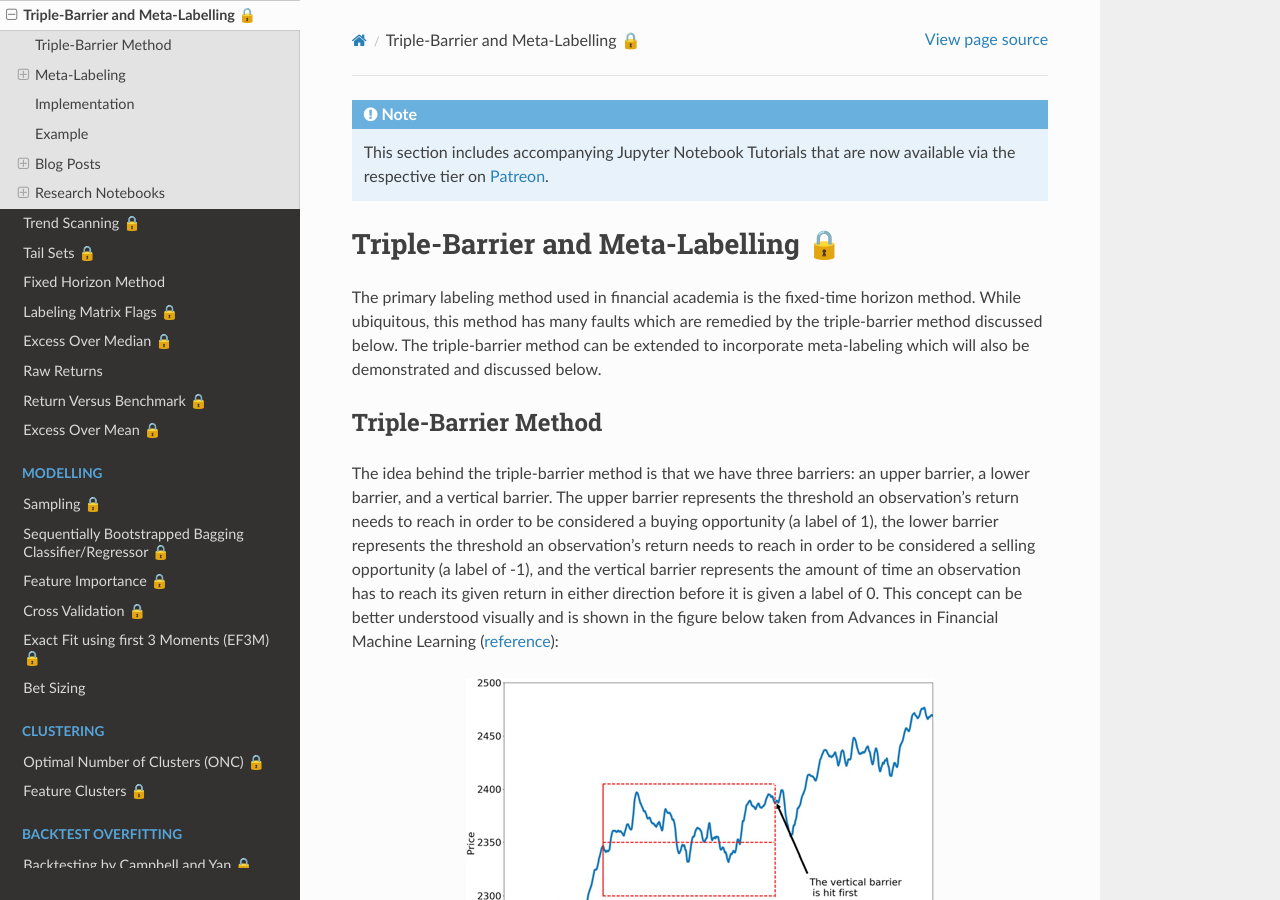
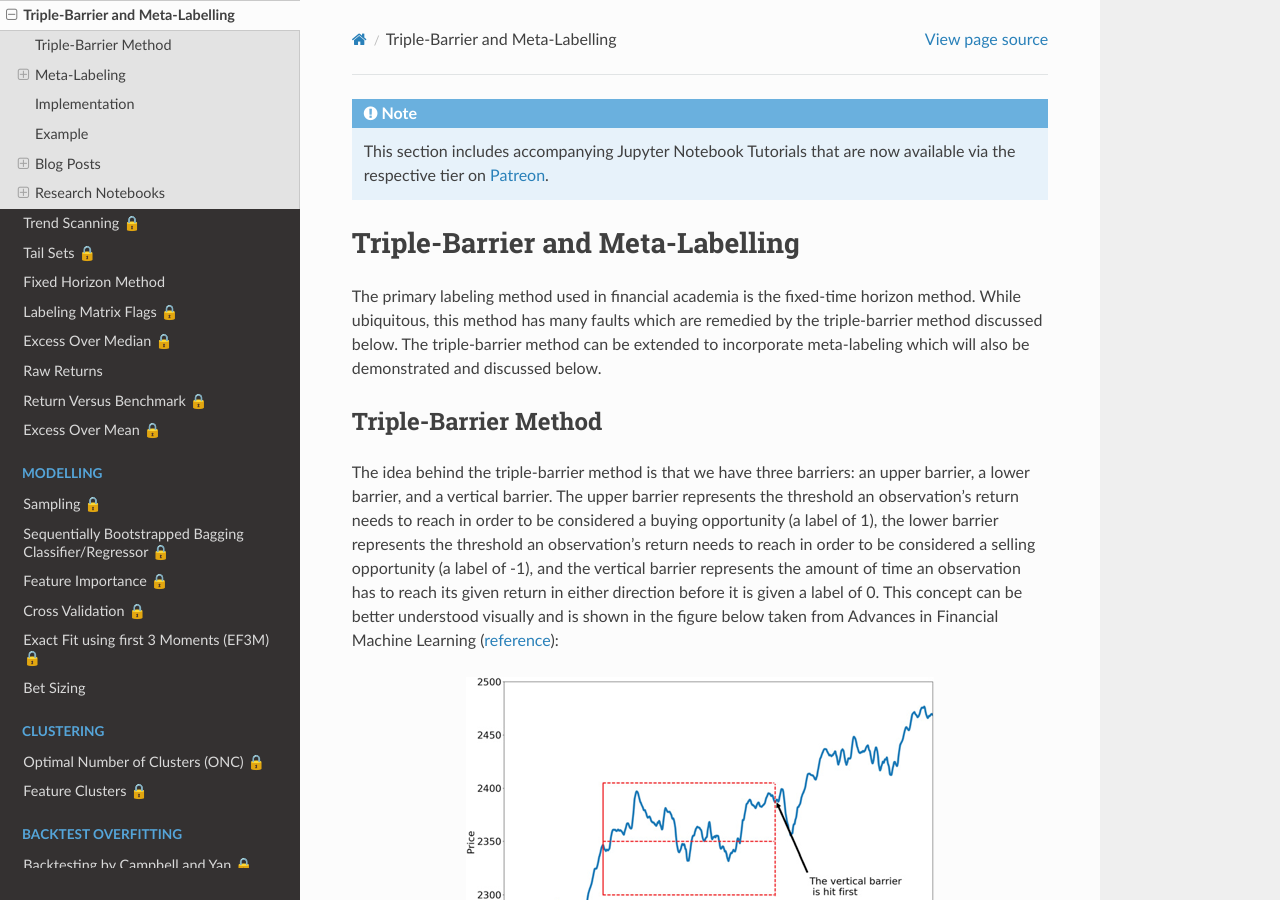
Before and after one commit to hudson-and-thames/mlfinlab, a Sphinx documentation site: the page built from docs/source/labeling/tb_meta_labeling.rst, in a window 1280 px wide and 900 px high. Built offline with Sphinx 7.4.7 and the Read the Docs theme 2.0.0, drawn with Linux system fonts in a browser that asks for light colours; pages that are not in the unit, such as notebooks, are missing from menus.

```diff
--- a/docs/source/labeling/tb_meta_labeling.rst
+++ b/docs/source/labeling/tb_meta_labeling.rst
@@ -3,9 +3,9 @@
     This section includes accompanying Jupyter Notebook Tutorials that are now available via the respective tier on
     `Patreon <https://www.patreon.com/HudsonThames>`_.
 
-====================================
-Triple-Barrier and Meta-Labelling 🔒
-====================================
+=================================
+Triple-Barrier and Meta-Labelling
+=================================
 
 The primary labeling method used in financial academia is the fixed-time horizon method. While ubiquitous, this method
 has many faults which are remedied by the triple-barrier method discussed below. The triple-barrier method can be
```
